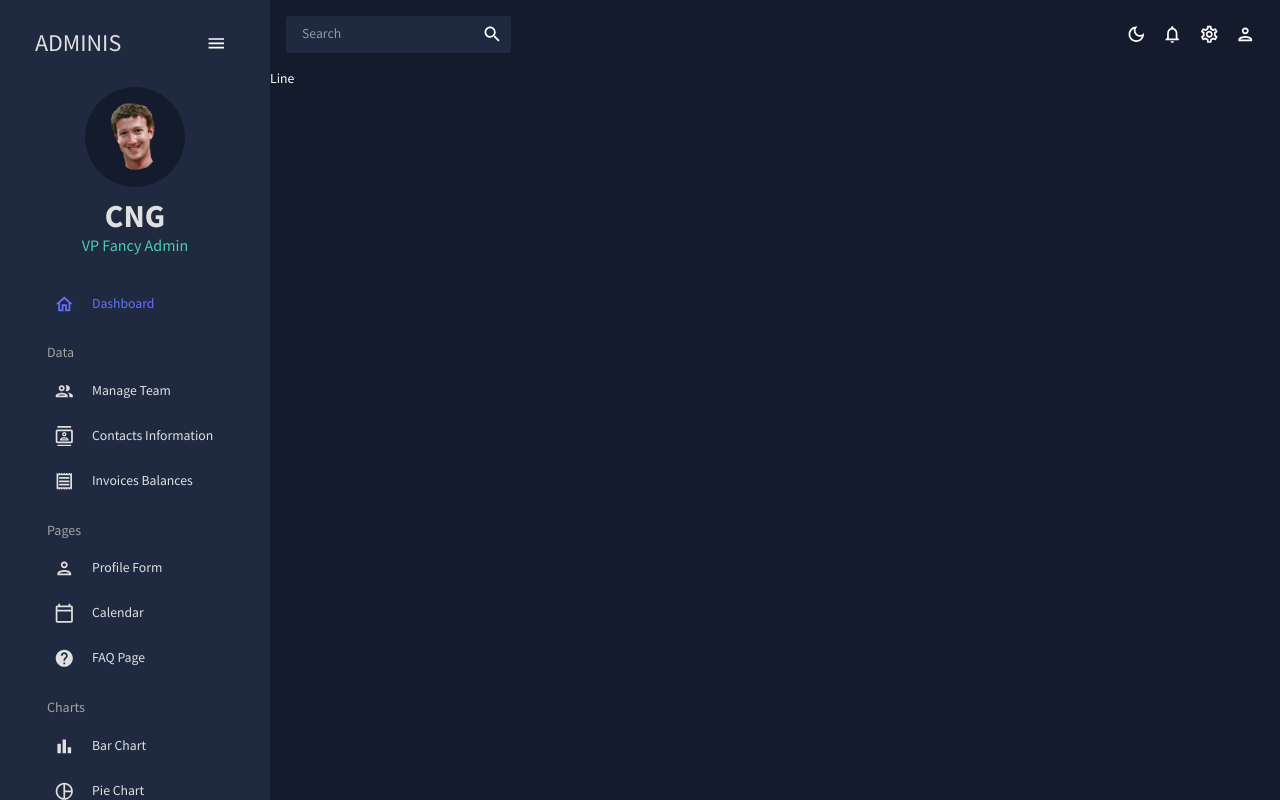
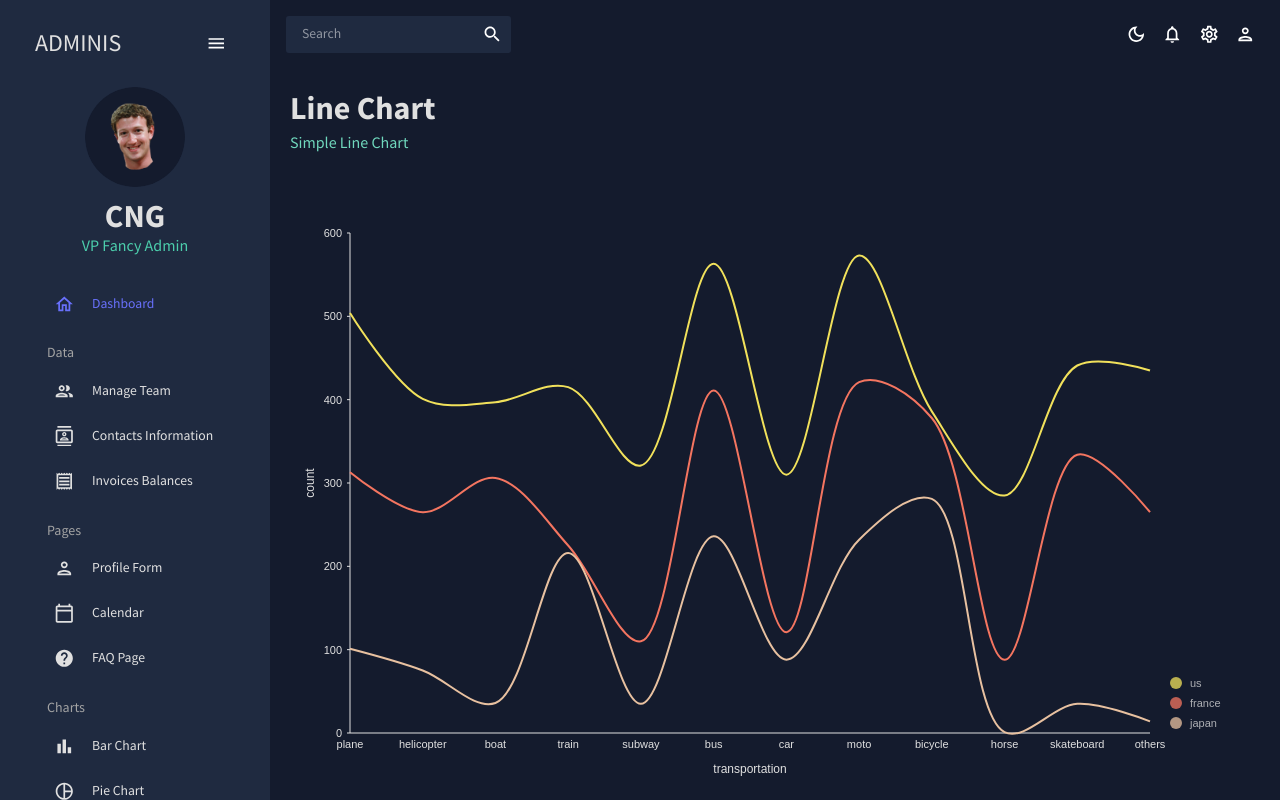
Before and after one commit to CarlosNG93/dashboard, a React (Create React App) app: page /line in a window 1280 px wide. Built offline with nearby package versions, Linux system fonts and the light colour scheme.

Commit message:
feat: Line Chart implemented

```diff
--- /dev/null
+++ b/src/components/LineChart.jsx
@@ -0,0 +1,117 @@
+import { ResponsiveLine } from "@nivo/line";
+import { useTheme } from "@mui/material";
+import { tokens } from "../theme";
+import { mockLineData as data } from "../data/mockData";
+
+const LineChart = ({ isCustomLineColors = false, isDashboard = false }) => {
+  const theme = useTheme();
+  const colors = tokens(theme.palette.mode);
+
+  return (
+    <ResponsiveLine
+      data={data}
+      theme={{
+        axis: {
+          domain: {
+            line: {
+              stroke: colors.grey[100],
+            },
+          },
+          legend: {
+            text: {
+              fill: colors.grey[100],
+            },
+          },
+          ticks: {
+            line: {
+              stroke: colors.grey[100],
+              strokeWidth: 1,
+            },
+            text: {
+              fill: colors.grey[100],
+            },
+          },
+        },
+        legends: {
+          text: {
+            fill: colors.grey[100],
+          },
+        },
+        tooltip: {
+          container: {
+            color: colors.primary[500],
+          },
+        },
+      }}
+      colors={isDashboard ? { datum: "color" } : { scheme: "nivo" }} // added
+      margin={{ top: 50, right: 110, bottom: 50, left: 60 }}
+      xScale={{ type: "point" }}
+      yScale={{
+        type: "linear",
+        min: "auto",
+        max: "auto",
+        stacked: true,
+        reverse: false,
+      }}
+      yFormat=" >-.2f"
+      curve="catmullRom"
+      axisTop={null}
+      axisRight={null}
+      axisBottom={{
+        orient: "bottom",
+        tickSize: 0,
+        tickPadding: 5,
+        tickRotation: 0,
+        legend: isDashboard ? undefined : "transportation", // added
+        legendOffset: 36,
+        legendPosition: "middle",
+      }}
+      axisLeft={{
+        orient: "left",
+        tickValues: 5, // added
+        tickSize: 3,
+        tickPadding: 5,
+        tickRotation: 0,
+        legend: isDashboard ? undefined : "count", // added
+        legendOffset: -40,
+        legendPosition: "middle",
+      }}
+      enableGridX={false}
+      enableGridY={false}
+      pointSize={8}
+      pointColor={{ theme: "background" }}
+      pointBorderWidth={2}
+      pointBorderColor={{ from: "serieColor" }}
+      pointLabelYOffset={-12}
+      useMesh={true}
+      legends={[
+        {
+          anchor: "bottom-right",
+          direction: "column",
+          justify: false,
+          translateX: 100,
+          translateY: 0,
+          itemsSpacing: 0,
+          itemDirection: "left-to-right",
+          itemWidth: 80,
+          itemHeight: 20,
+          itemOpacity: 0.75,
+          symbolSize: 12,
+          symbolShape: "circle",
+          symbolBorderColor: "rgba(0, 0, 0, .5)",
+          effects: [
+            {
+              on: "hover",
+              style: {
+                itemBackground: "rgba(0, 0, 0, .03)",
+                itemOpacity: 1,
+              },
+            },
+          ],
+        },
+      ]}
+    />
+  );
+};
+
+export default LineChart;
--- a/src/scenes/line/index.jsx
+++ b/src/scenes/line/index.jsx
@@ -1,9 +1,16 @@
-import React from 'react'
+import { Box } from "@mui/material";
+import Header from "../../components/Header";
+import LineChart from "../../components/LineChart";
 
 const Line = () => {
   return (
-	<div>Line</div>
-  )
-}
+    <Box m="20px">
+      <Header title="Line Chart" subtitle="Simple Line Chart" />
+      <Box height="75vh">
+        <LineChart />
+      </Box>
+    </Box>
+  );
+};
 
 export default Line;
```
